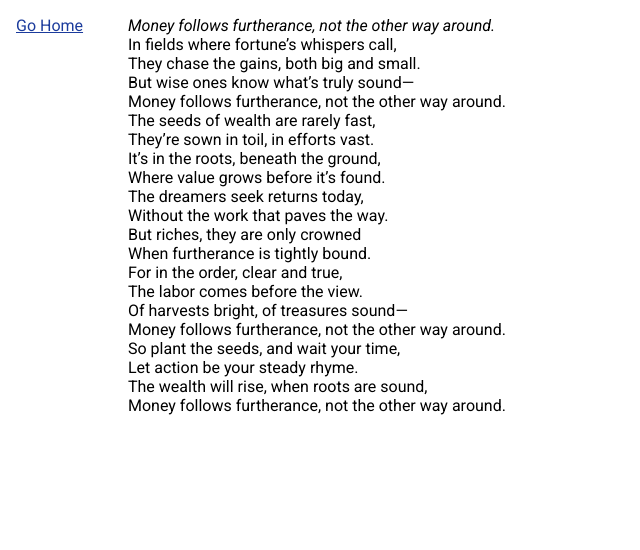
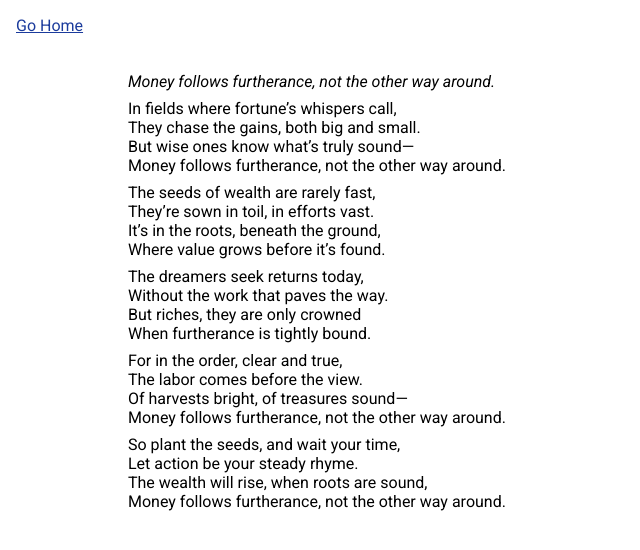
Before and after one commit to andfurtherance/andfurtherance.github.io, a Jekyll site: the page built from _posts/2024-09-21-the-pecking-order.md, in a window 1280 px wide. Shown: the top 550 px of the page, without its empty margins (0-640 px from the left). Built offline with Jekyll 4.4.1, drawn with Linux system fonts in a browser that asks for light colours.

Commit message:
Update main.css

```diff
--- a/assets/main.css
+++ b/assets/main.css
@@ -45,7 +45,11 @@ ul#post-list li {
 
 #blog-title {
   font-size: 2em;
-  padding: 0.25em 0;
+  padding: 1em 0;
+}
+
+p {
+  margin: 0.5em 0;
 }
 
 h1 {
```
